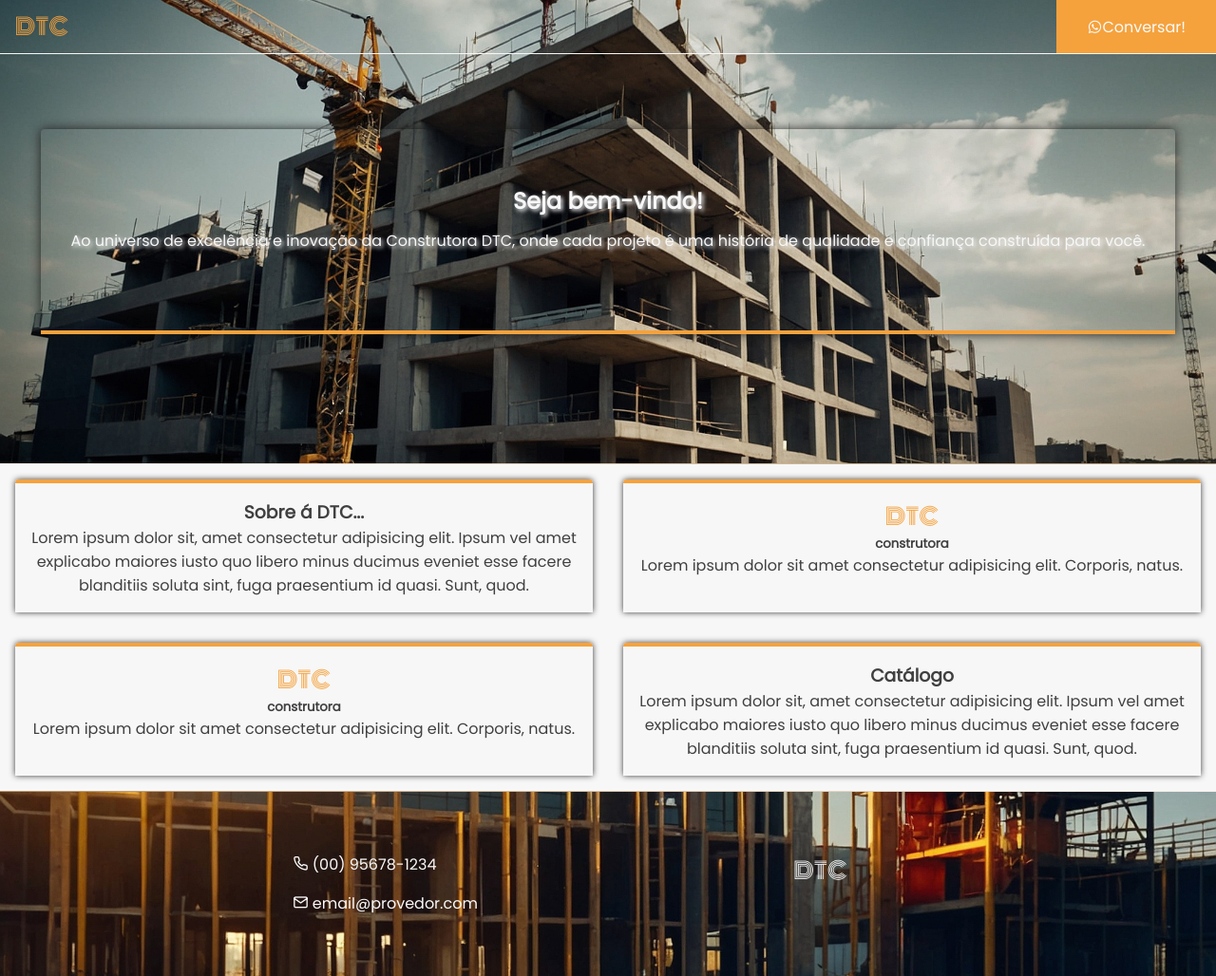
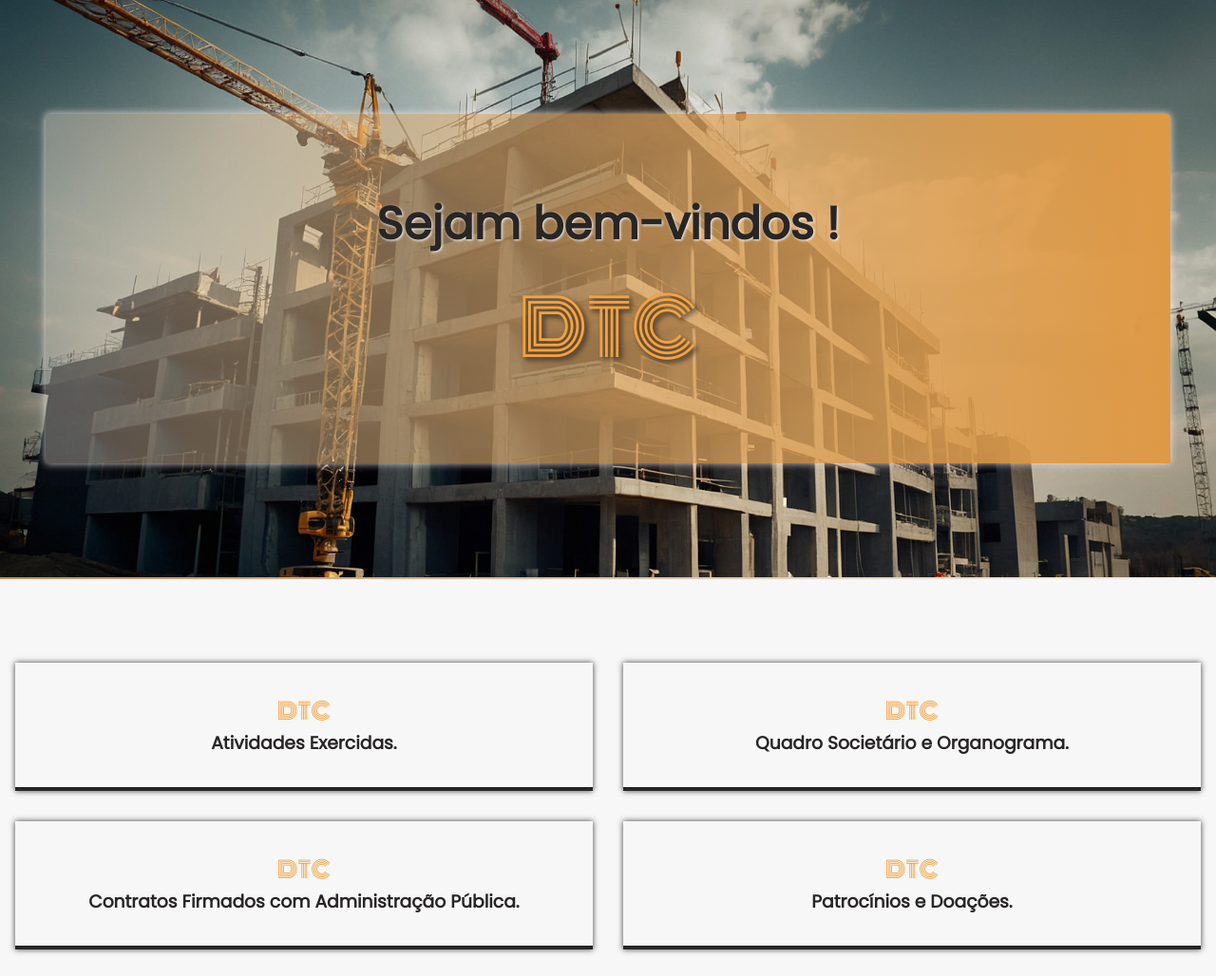
Before and after one commit to construtoradtc/dtc, a plain HTML site: page index.html in a window 1280 px wide. Shown: the top 1028 px of the page at 95% size. Drawn offline with Linux system fonts and the light colour scheme; files whose address does not match are found by name.

Commit message:
design final

```diff
--- a/index.html
+++ b/index.html
@@ -14,82 +14,54 @@
     <link href="https://fonts.googleapis.com/css2?family=Monoton&family=Poppins&display=swap" rel="stylesheet">
   </head>
   <body>
-    <header id="header">
-        <div class="container grid">
-            <h1 class="logo" href="#">DTC</h1>
-        </div>
-        <a class="button" target="_blank"><i class="icon-whatsapp"></i> Conversar!</a>
-    </header>
     <main>
     <!-- home/container -->
     <section class="section" id="home">
       <div class="card">
-        <h2>Seja bem-vindo!</h2>
-        <p class="text">
-           Ao universo de excelência e inovação da Construtora DTC,
-          onde cada projeto é uma história de qualidade e confiança construída para você.
-        </p>
+        <h2>Sejam bem-vindos !</h2>
+        <h1 class="logo" href="#">DTC</h1>
       </div>
   </section>
     <!-- fim/home/container -->
-      <!--Divisor de Seções 1-->
-      <div class="divider-1"></div>
+         <!--Divisor de Seções 2-->
+         <div class="divider-2"></div>
     <!-- about/containder -->
     <section class="section" id="about">
       <div class="column">
-          <div class="card">
+          <a href="link_para_pagina1" target="_blank" class="card">
+              <h1 class="logo">DTC</h1>
               <div class="text">
-              <h3>Sobre á DTC...</h3>
-              <p>
-              Lorem ipsum dolor sit, amet consectetur adipisicing elit.
-              Ipsum vel amet explicabo maiores iusto quo libero minus
-              ducimus eveniet esse facere blanditiis soluta sint,
-              fuga praesentium id quasi. Sunt, quod.
-              </p>
+                  <h3>Atividades Exercidas.</h3>
               </div>
+          </a>
+          <a href="link_para_pagina2" target="_blank" class="card">
+              <h1 class="logo">DTC</h1>
+              <h3>Quadro Societário e Organograma.</h3>
+          </a>
+          <a href="link_para_pagina3" target="_blank" class="card">
+              <h1 class="logo">DTC</h1>
+              <h3>Contratos Firmados com Administração Pública.</h3>
+          </a>
+          <a href="link_para_pagina4" target="_blank" class="card">
+              <h1 class="logo">DTC</h1>
+              <div class="text">
+                  <h3>Patrocínios e Doações.</h3>
               </div>
-          <div class="card">
-            <h1 class="logo" href="#">DTC</h1>
-            <h5>construtora</h5>
-              <p class="text">
-                Lorem ipsum dolor sit amet consectetur adipisicing elit. Corporis, natus.
-              </p>
-          </div>
-          <div class="card">
-            <h1 class="logo" href="#">DTC</h1>
-            <h5>construtora</h5>
-              <p class="text">
-                Lorem ipsum dolor sit amet consectetur adipisicing elit. Corporis, natus.
-              </p>
-          </div>
-          <div class="card">
-            <div class="text">
-              <h3>Catálogo</h3>
-              <p>
-              Lorem ipsum dolor sit, amet consectetur adipisicing elit.
-              Ipsum vel amet explicabo maiores iusto quo libero minus
-              ducimus eveniet esse facere blanditiis soluta sint,
-              fuga praesentium id quasi. Sunt, quod.
-              </p>
-            </div>
-          </div>
+          </a>
       </div>
   </section>
     <!-- fim/about/containder -->
-      <!--Divisor de Seções 2-->
-    <div class="divider-2"></div>
+ <!--Divisor de Seções 1-->
+ <div class="divider-1"></div>
     </main>
     <!-- footer/container -->
     <footer class="section">
       <div class="container grid">
         <div class="links">
-            <ul class="grid">
-              <li><i class="icon-phone"></i> (00) 95678-1234</li>
-              <li><i class="icon-mail"></i> email@provedor.com</li>
+            <ul>
+              <li><i class="icon-support"></i> (87) 98112-5593 </li>
+              <li><i class="icon-mail"></i> denuncias@dtcconstrutora.com.br </li>
             </ul>
-        </div>
-          <div>
-            <h1 class="logo" href="#">DTC</h1>
           </div>
     </footer>
     <!-- fim/footer/container -->
--- a/style.css
+++ b/style.css
@@ -22,12 +22,12 @@ a {
   --base-color-second: hsl(var(--hue) 70% 88%);
   --base-color-alt: hsl(var(--hue) 80% 65%);
   --title-color: hsl(var(--hue) 41% 10%);
-  --text-color: hsl(0 0% 25%);
+  --text-color: hsl(0, 4%, 15%);
   --text-color-light: hsl(0 0% 98%);
   --body-color: hsl(0, 0%, 97%);
   /* fonts-size */
   --title-font-size: 62, 5%;
-  --subtitle-font-size: 62, 5%;
+  --subtitle-font-size: 62, 10%;
   /* fonts */
   --title-font: "Monoton", sans-serif;
   --body-font: "Poppins", sans-serif;
@@ -55,7 +55,7 @@ body {
   background: var(--base-color-alt);
 }
 .divider-1 {
-  height: 1px;
+  height: 2px;
   background: linear-gradient(
     270deg,
     hsla(var(--hue), 36%, 57%, 1),
@@ -63,7 +63,7 @@ body {
   );
 }
 .divider-2 {
-  height: 1px;
+  height: 2px;
   background: linear-gradient(
     270deg,
     hsla(var(--hue), 50%, 88%, 0.34),
@@ -92,14 +92,14 @@ body {
 }
 /*=========== LOGO ===========*/
 .logo {
-  font: 400 1.5rem var(--title-font);
+  font: 400 5rem var(--title-font);
   color: var(--base-color);
 }
 /*=========== HOME ===========*/
 #home {
   display: flex;
   justify-content: center;
-  padding: calc(4rem + var(--header-height)) 0;
+  padding: calc(3rem + var(--header-height)) 0;
   background-image: url("assets/images/image3.jpg");
   background-size: cover;
   background-position: center;
@@ -108,25 +108,28 @@ body {
   gap: 1.5rem;
 }
 #home .card {
-  padding: 3.625rem 2rem;
-  box-shadow: 0px 0px 12px rgba(22, 22, 22, 0.897);
-  border-bottom: 00.25rem solid var(--base-color);
+  background: linear-gradient(
+    270deg,
+    hsla(var(--hue), 70%, 57%, 1),
+    hsla(var(--hue), 50%, 88%, 0.34)
+  );
+  padding: 5rem 2rem;
+  width: calc(95% - 2rem);
+  box-shadow: 0px 0px 8px rgba(245, 234, 234, 0.897);
   border-radius: 0.25rem 0.25rem 0 0;
   text-align: center;
-  text-shadow: 2px 2px 4px var(--body-color);
-}
-#home .card p {
-  display: block;
-  margin-bottom: 1.5rem;
-  font-size: 1rem;
-  color: var(--body-color);
+  text-shadow: 3px 3px 5px var(--text-color);
 }
 #home .card h2 {
-  font-size: 1.5rem;
+  font-size: 3rem;
   margin-bottom: 0.75rem;
-  color: var(--body-color);
+  color: var(--text-color);
+  text-shadow: 1px 1px 3px var(--body-color);
 }
 /*=========== ABOUT ===========*/
+#about {
+  padding: var(--header-height) 0;
+}
 #about .container {
   margin: 0;
 }
@@ -136,21 +139,18 @@ body {
   justify-content: center;
 }
 #about .card {
-  padding: 1rem 1rem;
+  padding: 2rem 1rem;
   box-shadow: 0px 0px 6px rgba(37, 36, 36, 0.897);
-  border-top: 0.25rem solid var(--base-color);
-  border-radius: 0.25rem 0.25rem 0 0;
+  border-bottom: 0.25rem solid var(--text-color);
   transition: background 0.3s;
   text-align: center;
   width: calc(50% - 2rem);
   margin: 1rem;
+  color: inherit;
 }
-.card:hover {
-  background: linear-gradient(
-    270deg,
-    hsla(var(--hue), 50%, 88%, 0.34),
-    hsla(var(--hue), 36%, 57%, 1)
-  );
+#about .logo {
+  font: 400 1.5rem var(--title-font);
+  color: var(--base-color);
 }
 #about img {
   width: auto;
@@ -161,6 +161,7 @@ body {
 footer .container {
   display: flex;
   justify-content: space-evenly;
+  padding: calc(1rem + var(--header-height)) 0;
 }
 footer.section {
   padding: 4rem 0;
@@ -170,15 +171,12 @@ footer {
   background-size: cover;
   background-position: center;
 }
-footer .logo {
-  display: inline-block;
-  margin-right: 5rem;
-  margin-bottom: 1rem;
-  color: var(--body-color);
+footer .links i {
+  font: calc(5rem + var(--subtitle-font-size));
+  color: var(--base-color-second);
 }
-.links {
-  font: 500 2rem var(--subtitle-font-size);
-  color: var(--text-color-light);
-  text-align: left;
-  margin-right: 1.5rem;
+footer .links li {
+  font-size: 1.5rem;
+  color: var(--base-color-second);
+  text-shadow: 2px 2px 4px var(--text-color);
 }
```
Lines whose indentation alone changed are shown as unchanged.
